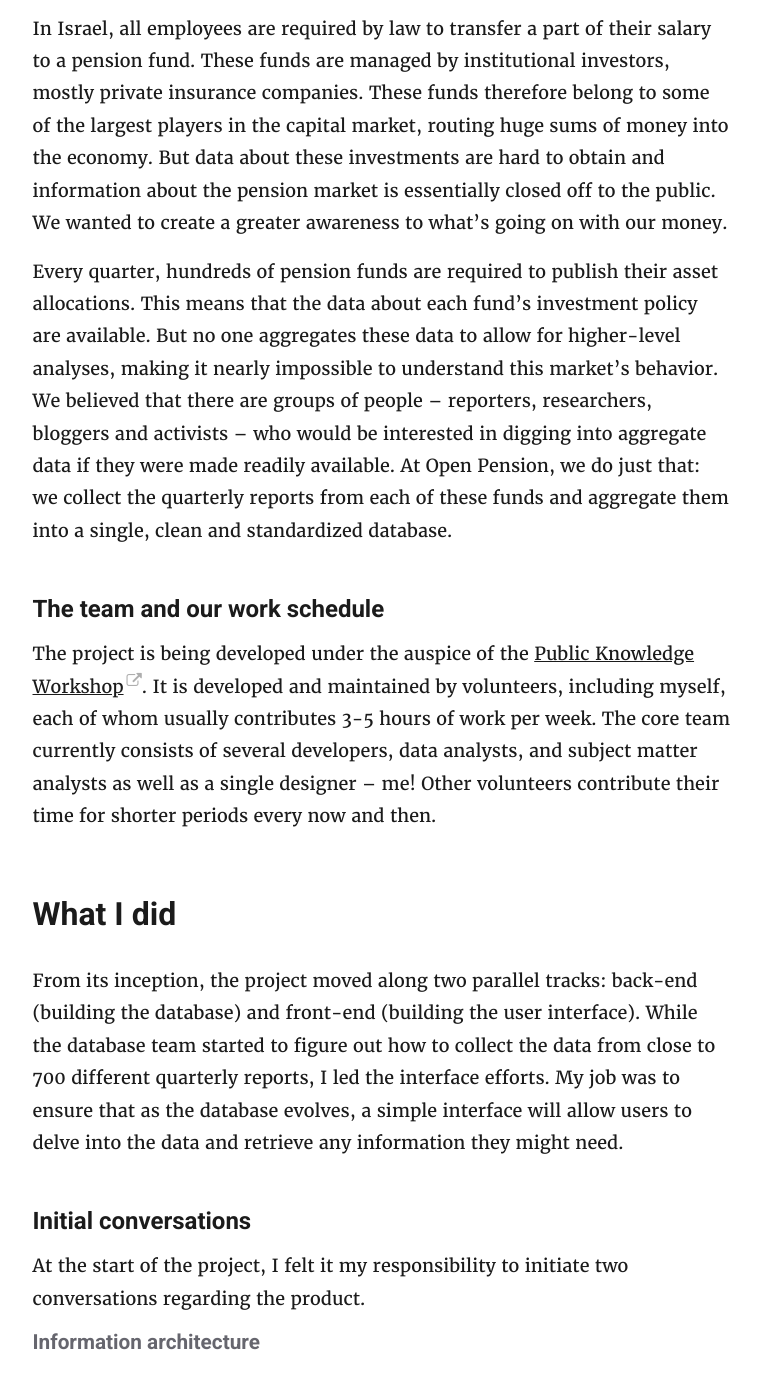
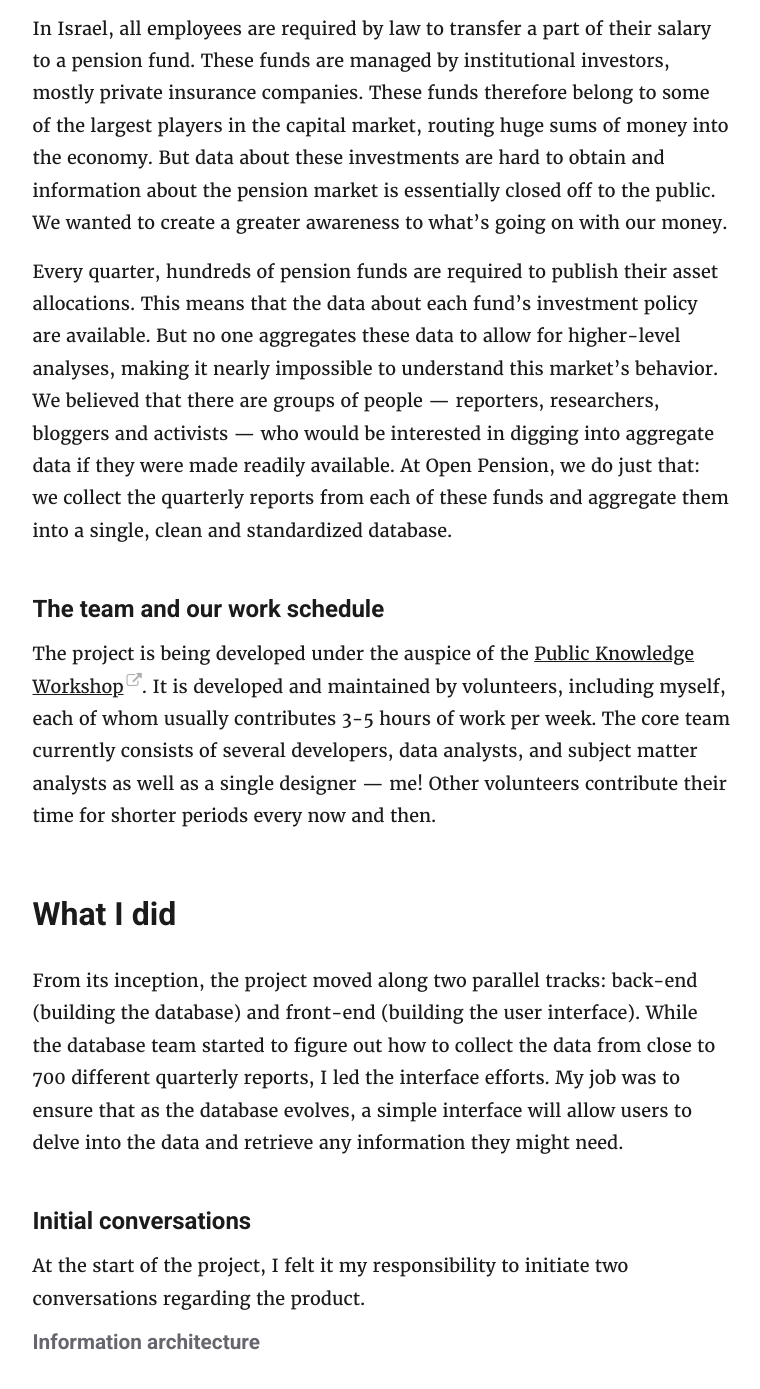
Before and after one commit to yosefw/yosefw.github.io, a Jekyll site: the page built from projects/open-pension/index.md, in a window 1280 px wide and 1400 px high, scrolled down 1590 px. Shown: the top 1389 px of the window, without its empty margins (380-1140 px from the left). Built offline with Jekyll 4.4.1, drawn with Linux system fonts in a browser that asks for light colours; nearby versions of some CDN libraries; library files that are not in the unit come from our copies; comment, search, counter and statistics services are not loaded; some of the changed text lies outside the part shown.

Commit message:
Corrected hypheniation

```diff
--- a/projects/open-pension/index.md
+++ b/projects/open-pension/index.md
@@ -4,7 +4,7 @@
 subtitle: Exposing the Israeli pension market
 tags: [information architecture, interaction design, visual design]
 url: http://openpension.org.il
-time: May 2013—present
+time: May 2013–present
 type: Voluntary project
 cover-image: assets/cover-img.png
 excerpt: Open Pension is a voluntary <a href="http://en.wikipedia.org/wiki/Open_data">open data</a> project, aimed at exposing how pension fund savings in Israel are invested and managed. My role in the project  was (and still is) to translate this abstract goal into a useful product. While the project is still in development, it has already garnered the attention and cooperation of both the press and the Ministry of Finance.
@@ -18,11 +18,11 @@
 
 In Israel, all employees are required by law to transfer a part of their salary to a pension fund. These funds are managed by institutional investors, mostly private insurance companies. These funds therefore belong to some of the largest players in the capital market, routing huge sums of money into the economy. But data about these investments are hard to obtain and information about the pension market is essentially closed off  to the public. We wanted to create a greater awareness to what’s going on with our money.
 
-Every quarter, hundreds of pension funds are required to publish their asset allocations. This means that the data about each fund's investment policy are available. But no one aggregates these data to allow for higher-level analyses, making it nearly impossible to understand this market’s behavior. We believed that there are groups of people – reporters, researchers, bloggers and activists – who would be interested in digging into aggregate data if they were made readily available. At Open Pension, we do just that: we collect the quarterly reports from each of these funds and aggregate them into a single, clean and standardized database.
+Every quarter, hundreds of pension funds are required to publish their asset allocations. This means that the data about each fund's investment policy are available. But no one aggregates these data to allow for higher-level analyses, making it nearly impossible to understand this market’s behavior. We believed that there are groups of people — reporters, researchers, bloggers and activists — who would be interested in digging into aggregate data if they were made readily available. At Open Pension, we do just that: we collect the quarterly reports from each of these funds and aggregate them into a single, clean and standardized database.
 
 ### The team and our work schedule
 
-The project is being developed under the auspice of the [Public Knowledge Workshop](http://www.hasadna.org.il/en/). It is developed and maintained by volunteers, including myself, each of whom usually contributes 3-5 hours of work per week. The core team currently consists of several developers, data analysts, and subject matter analysts as well as a single designer – me! Other volunteers contribute their time for shorter periods every now and then.
+The project is being developed under the auspice of the [Public Knowledge Workshop](http://www.hasadna.org.il/en/). It is developed and maintained by volunteers, including myself, each of whom usually contributes 3-5 hours of work per week. The core team currently consists of several developers, data analysts, and subject matter analysts as well as a single designer — me! Other volunteers contribute their time for shorter periods every now and then.
 
 ## What I did
 
@@ -45,7 +45,7 @@
 
 #### Target users
 
-At this time I also thought it necessary to better define our target audience. We all agreed that the project should cater to all researchers and reporters who may be interested in the data. But as in many other open data projects, there was also a latent desire to make the project accessible to the wider public. I advocated that we should cater only to researchers and reporters and not to "the masses". I have explained this approach at length in [my blog](https://medium.com/social-commentary/the-open-data-hubris-70d12be222e0). In a nutshell – it's extremely hard to interest the uninterested in raw data. They need stories that are meaningful to them. Therefore, we have a better chance of attaining our desired impact by making our data accessible to professional storytellers.
+At this time I also thought it necessary to better define our target audience. We all agreed that the project should cater to all researchers and reporters who may be interested in the data. But as in many other open data projects, there was also a latent desire to make the project accessible to the wider public. I advocated that we should cater only to researchers and reporters and not to "the masses". I have explained this approach at length in [my blog](https://medium.com/social-commentary/the-open-data-hubris-70d12be222e0). In a nutshell — it's extremely hard to interest the uninterested in raw data. They need stories that are meaningful to them. Therefore, we have a better chance of attaining our desired impact by making our data accessible to professional storytellers.
 
 While having my work used by thousands of people is always a dream, I felt that with this project I must insist that we limit the scope to audiences who would make the most use of it. It took a while to get other team members on board, but this approach has paid off. Feature prioritization has become much easier once we reached consensus about our target audience.
 
@@ -107,7 +107,7 @@
 
 * The project was presented to the Director of the Capital Market, Insurance and Savings Department in the Ministry of Finance. She was very impressed with the project and has subsequently directed her office to help expedite the collection of any data that we need from the pension funds. In addition, she has promised to work with us on creating an API for these data, so we won't have to scrape the data from each separate fund. By all measures, this is a significant achievement for a voluntary non-profit initiative such as this.
 
-* In early 2015, Israeli TV [Channel 10 aired a story](http://news.nana10.co.il/Article/?ArticleID=1107391&TypeID=0&sid=126) based on our finding that 31 billion shekels — approximately 4% of the entire Israeli pension market – are invested as loans to anonymous borrowers. This means that no one outside the pension funds has any way of knowing who these funds are being given to. The story aired during the main news broadcast and the insurance companies had to issue a response.
+* In early 2015, Israeli TV [Channel 10 aired a story](http://news.nana10.co.il/Article/?ArticleID=1107391&TypeID=0&sid=126) based on our finding that 31 billion shekels — approximately 4% of the entire Israeli pension market — are invested as loans to anonymous borrowers. This means that no one outside the pension funds has any way of knowing who these funds are being given to. The story aired during the main news broadcast and the insurance companies had to issue a response.
 
 While these are modest achievements, we hope they present a glimpse of the future, when all information about the public’s pension savings is easily accessible and real public scrutiny is achieved.
 
@@ -115,6 +115,6 @@
 
 Although Open Pension is already online and available to everyone, it is still very much a work in progress. Some core features are still not ready and the current version is somewhat rough around the edges, but we are doing our best to make progress in the modest amount of time that the team can dedicate to the project.
 
-We’ve also learned that our most sought after users – reporters in high-profile media outlets – don’t necessarily have the time or energy to dig into the data and find interesting stories on their own. As of this writing (mid-2015) we’re in the process of creating relationships with other types of users — bloggers and social activists — who we assume have more motivation to use our product and create the kind of social impact that we are aiming for.
+We’ve also learned that our most sought after users — reporters in high-profile media outlets — don’t necessarily have the time or energy to dig into the data and find interesting stories on their own. As of this writing (mid-2015) we’re in the process of creating relationships with other types of users — bloggers and social activists — who we assume have more motivation to use our product and create the kind of social impact that we are aiming for.
 
 For me, Open Pension is a great opportunity to combine two of my biggest passions: UI design and social change. Although I have always believed that I will be able to achieve this combination at some point, I thought it would happen much later in life, after gaining more experience in the private sector. Open Pension is exactly the type of product I’m excited about, and hopefully I’ll be able to continue nurturing and developing it in coming years.
```
Also changed, not shown: projects/everythingme/index.md (+1 -1 lines), projects/plint/index.md (+3 -3 lines).
